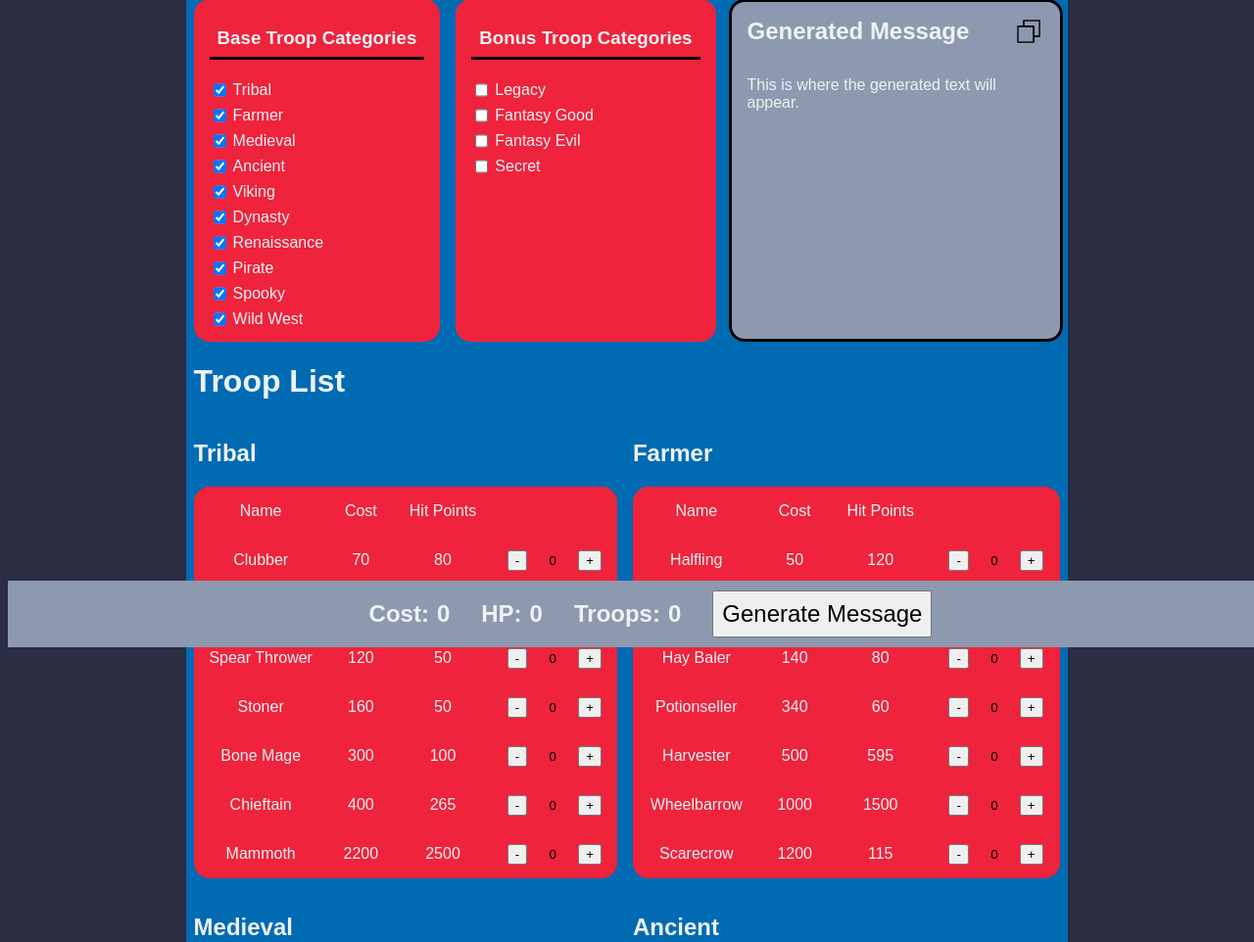
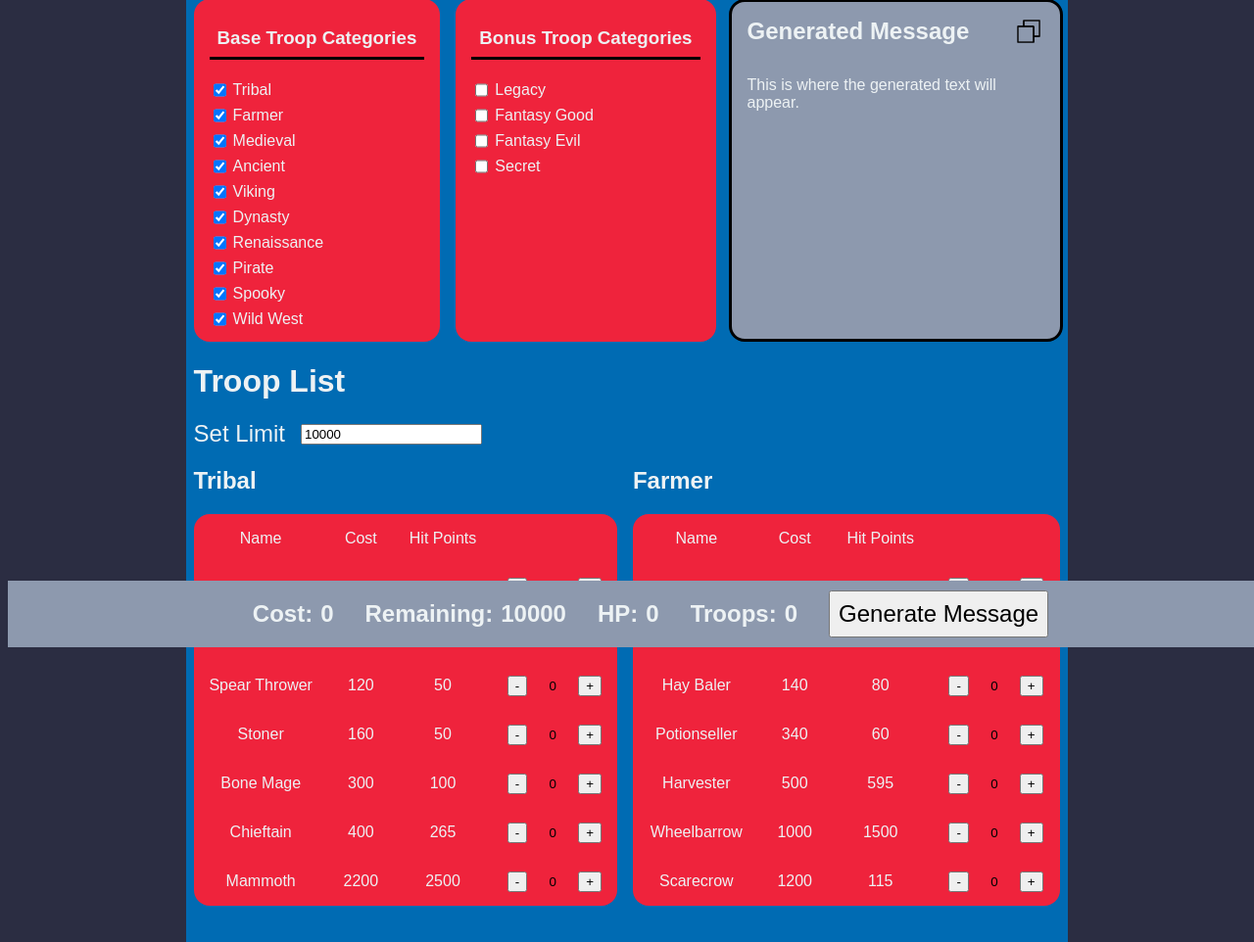
Before and after one commit to mdogdope/TABSArmyBuilder, a PHP site: page / in a window 1280 px wide. Shown: the part 139-1101 px from the top of the page at 98% size. Run offline with PHP 8.4, Linux system fonts and the light colour scheme.

Commit message:
Added a limit box and a tracker for the remaining

```diff
--- a/index.css
+++ b/index.css
@@ -168,3 +168,15 @@ footer>button {
 #output {
 	margin: 16px;
 }
+
+.limit-container {
+	display: flex;
+	align-items: center;
+	gap: 16px;
+}
+
+.limit-container>p {
+	font-size: 24px;
+	padding: 0px;
+	margin: 0px;
+}
--- a/index.html
+++ b/index.html
@@ -91,6 +91,10 @@
 
 		<!-- Start of troop lists -->
 		<h1>Troop List</h1>
+		<div class="limit-container">
+			<p>Set Limit</p>
+			<input type="number" id="limit" min="0" onchange="setLimit()" value="10000">
+		</div>
 		<div class="troops-container">
 			<div class="tribal">
 				<h2>Tribal</h2>
@@ -272,6 +276,10 @@
 			<h2 id="total">0</h2>
 		</div>
 		<div class="container">
+			<h2 id="remaining-label">Remaining: </h2>
+			<h2 id="remaining">10000</h2>
+		</div>
+		<div class="container">
 			<h2>HP: </h2>
 			<h2 id="hp">0</h2>
 		</div>
--- a/index.js
+++ b/index.js
@@ -6,6 +6,7 @@ window.generate = generate;
 window.copy = copy;
 window.minus = minus;
 window.plus = plus;
+window.setLimit = setLimit;
 
 
 var categories = Object.keys(data);
@@ -21,9 +22,7 @@ for(var iCategory = 0; iCategory < categories.length; iCategory++){
 		var name = document.createElement("p");
 
 		var nameString = names[iName].replaceAll("-", " ");
-
 		var parts = nameString.split(" ");
-
 		var buff = "";
 		for(var i = 0; i < parts.length; i++){
 			buff = buff.concat(parts[i][0].toUpperCase() + parts[i].substring(1));
@@ -96,12 +95,14 @@ function minus(parent){
 		count.value--;
 	}
 	calculate();
+	setLimit()
 }
 
 function plus(parent){
 	var count = parent.querySelector("input");
 	count.value++;
 	calculate();
+	setLimit()
 }
 
 function calculate(){
@@ -146,3 +147,19 @@ function copy(){
 	var message = document.getElementById("output").innerHTML;
 	navigator.clipboard.writeText(message);
 }
+
+
+setLimit();
+function setLimit(){
+	var limit = document.getElementById("limit").value;
+	var total = document.getElementById("total").innerHTML;
+
+	document.getElementById("remaining").innerHTML = Math.abs(limit - total);
+
+	if(limit - total < 0){
+		document.getElementById("remaining-label").innerHTML = "Over:";
+	}else{
+		document.getElementById("remaining-label").innerHTML = "Remaining:"
+	}
+
+}
```
